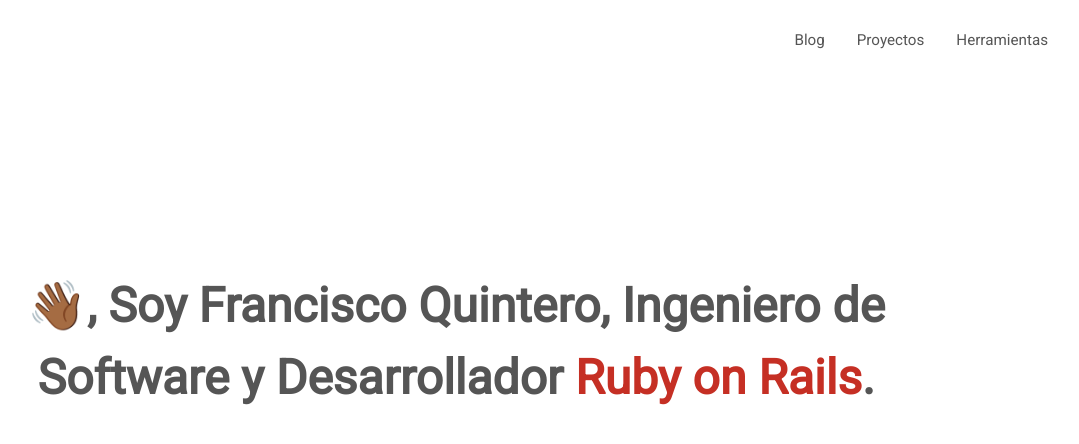
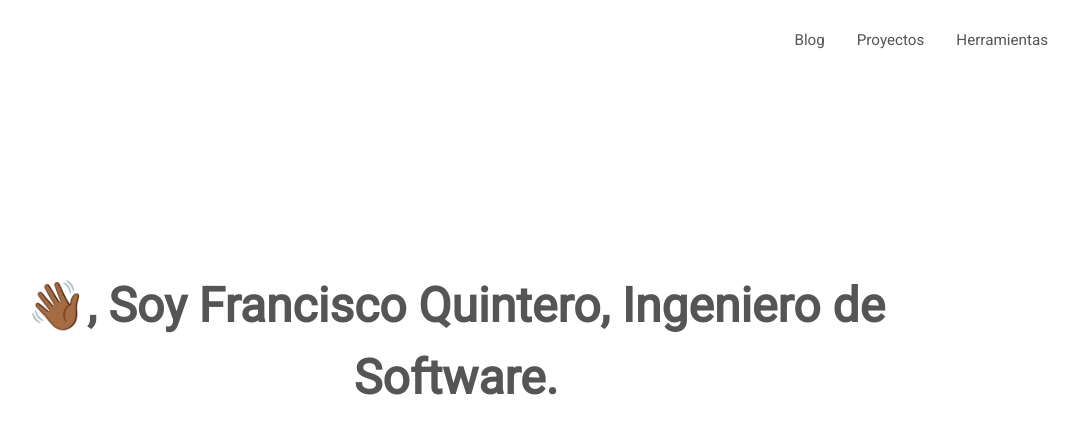
Before and after one commit to cesc1989/franciscoquintero, a Jekyll site: the page built from index.html, in a window 1280 px wide and 900 px high. Shown: the top 444 px of the window, without its empty margins (184-1263 px from the left). Built offline with Jekyll 4.4.1, drawn with Linux system fonts in a browser that asks for light colours; nearby versions of some CDN libraries.

Commit message:
quitar ruby on rails del titulo

```diff
--- a/index.html
+++ b/index.html
@@ -26,7 +26,7 @@ title: Ingeniero de Software y Desarrollador Ruby on Rails
 </nav>
 
 <section class="hero">
-  <h1>👋🏾, Soy Francisco Quintero, Ingeniero de Software y Desarrollador <span class="ror">Ruby on Rails</span>.</h1>
+  <h1>👋🏾, Soy Francisco Quintero, Ingeniero de Software.</h1>
 
   <div class="chevrons">
     <i>
```
